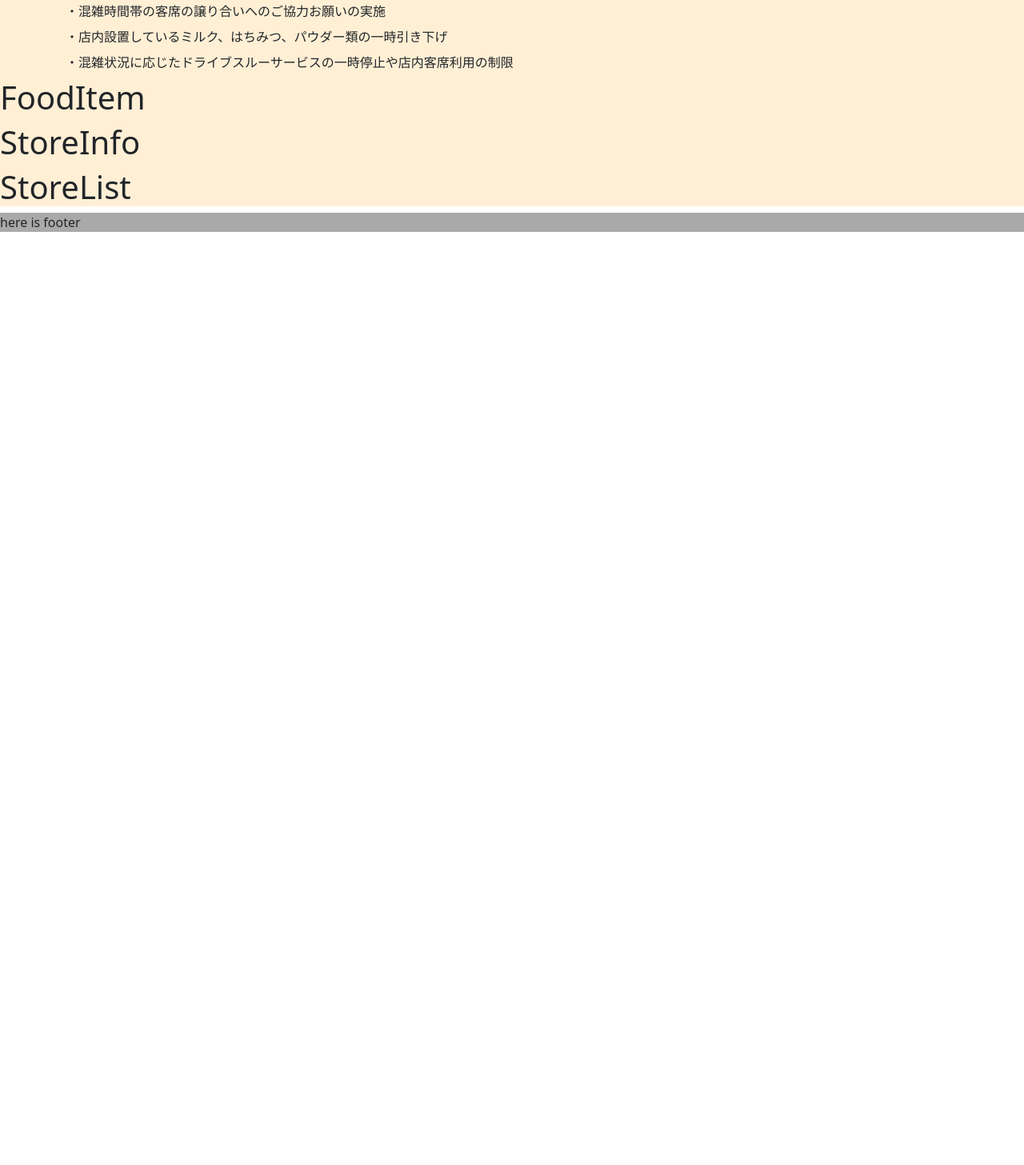
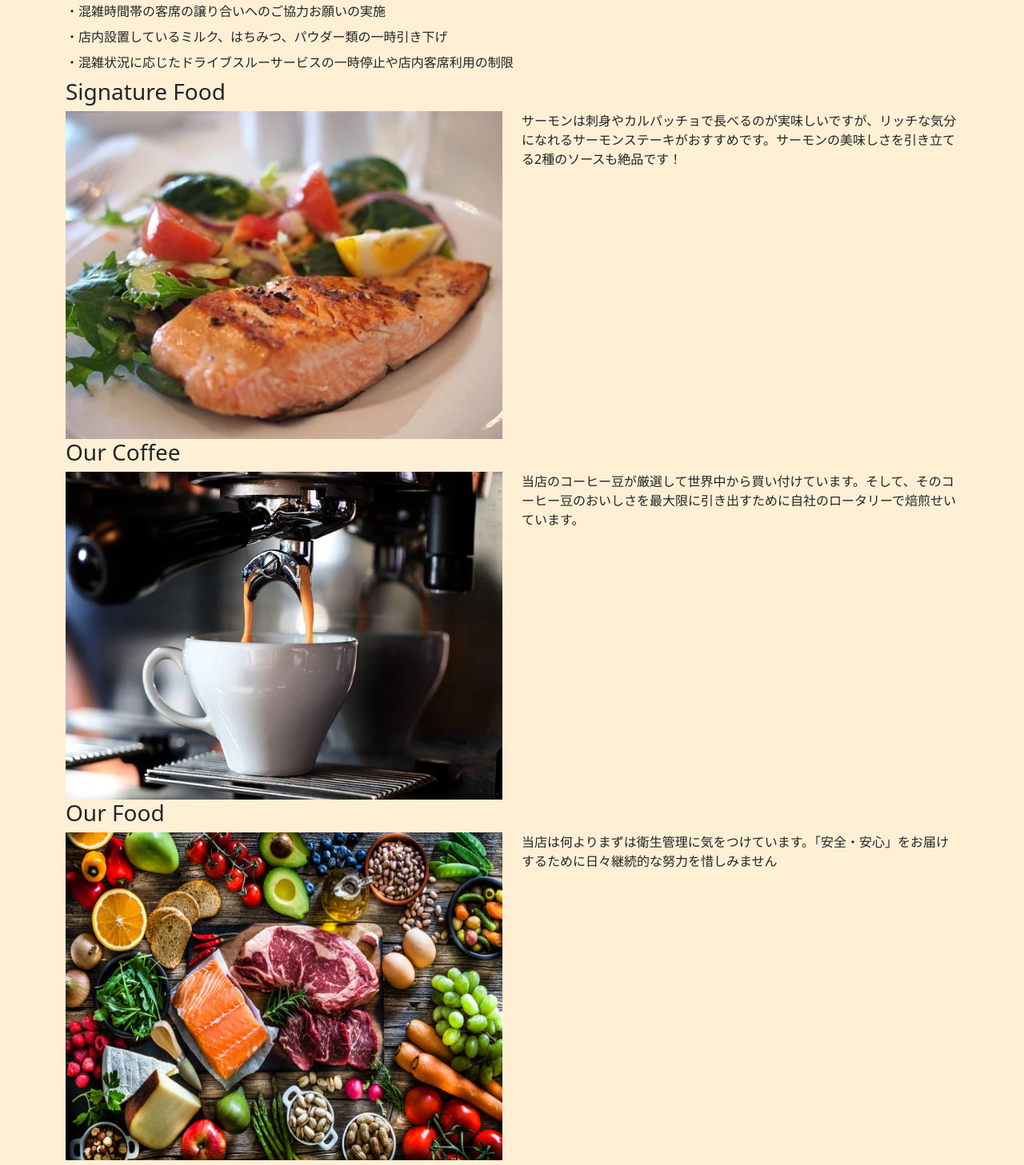
Before and after one commit to S-Takagawa1212/coding_advanced, a Next.js app: page / in a window 1280 px wide. Shown: the part 940-2397 px from the top of the page at 80% size. Before the commit the page ends 1246 px from the top, so only its background shows below. Built offline with nearby package versions, Linux system fonts and the light colour scheme.

Commit message:
feat(FoodItem): 基本の表示を実装した
 細かいレイアウトの調整と、レスポンシブ対応が必要。

```diff
--- a/components/Main/Fooditem/FoodItem.tsx
+++ b/components/Main/Fooditem/FoodItem.tsx
@@ -1,7 +1,62 @@
-"use client"
+"use client";
+
+import Image from "next/image";
 
 export default function FoodItem() {
-    return (
-        <h1>FoodItem</h1>
-    );
+  type MenuData = {
+    id: string;
+    title: string;
+    imageURL: string;
+    explanation: string;
+  };
+
+  const Menus: MenuData[] = [
+    {
+      id: crypto.randomUUID(),
+      title: "Signature Food",
+      imageURL: "/images/food.jpg",
+      explanation:
+        "サーモンは刺身やカルパッチョで長べるのが実味しいですが、リッチな気分になれるサーモンステーキがおすすめです。サーモンの美味しさを引き立てる2種のソースも絶品です！",
+    },
+    {
+      id: crypto.randomUUID(),
+      title: "Our Coffee",
+      imageURL: "/images/barista.jpg",
+      explanation:
+        "当店のコーヒー豆が厳選して世界中から買い付けています。そして、そのコーヒー豆のおいしさを最大限に引き出すために自社のロータリーで焙煎せいています。",
+    },
+    {
+      id: crypto.randomUUID(),
+      title: "Our Food",
+      imageURL: "/images/food3.jpg",
+      explanation:
+        "当店は何よりまずは衛生管理に気をつけています。「安全・安心」をお届けするために日々継続的な努力を惜しみません",
+    },
+  ];
+
+  return (
+    <>
+      {Menus.map((menu) => (
+        <div key={menu.id} className="container">
+          <h3>{menu.title}</h3>
+          <div className="row">
+            <div className="col-6">
+              <div className="ratio ratio-4x3">
+                <Image
+                  src={menu.imageURL}
+                  alt=""
+                  width={200}
+                  height={200}
+                  className="col-md-6"
+                />
+              </div>
+            </div>
+            <div className="col-6">
+              <p>{menu.explanation}</p>
+            </div>
+          </div>
+        </div>
+      ))}
+    </>
+  );
 }
```
